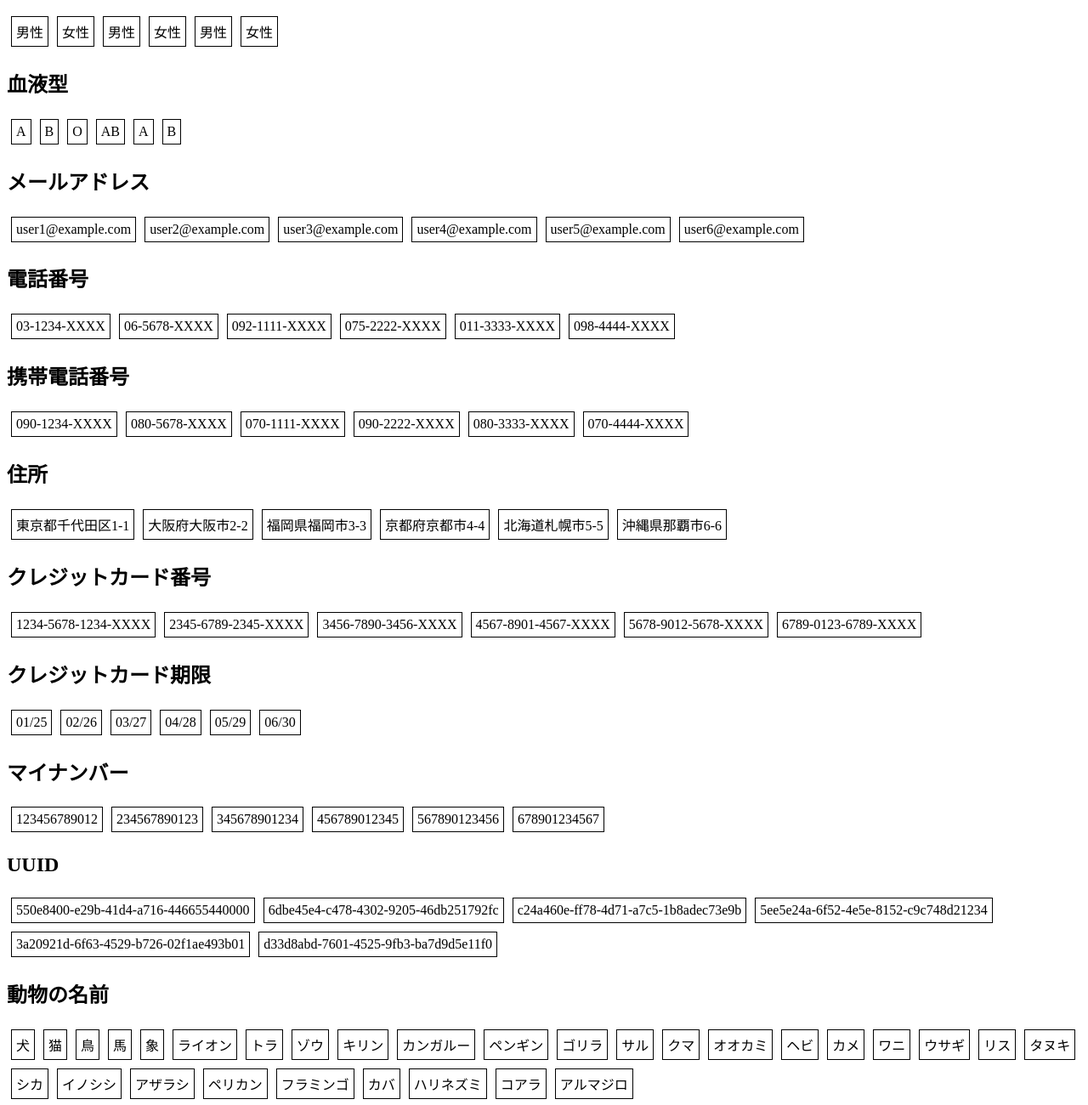
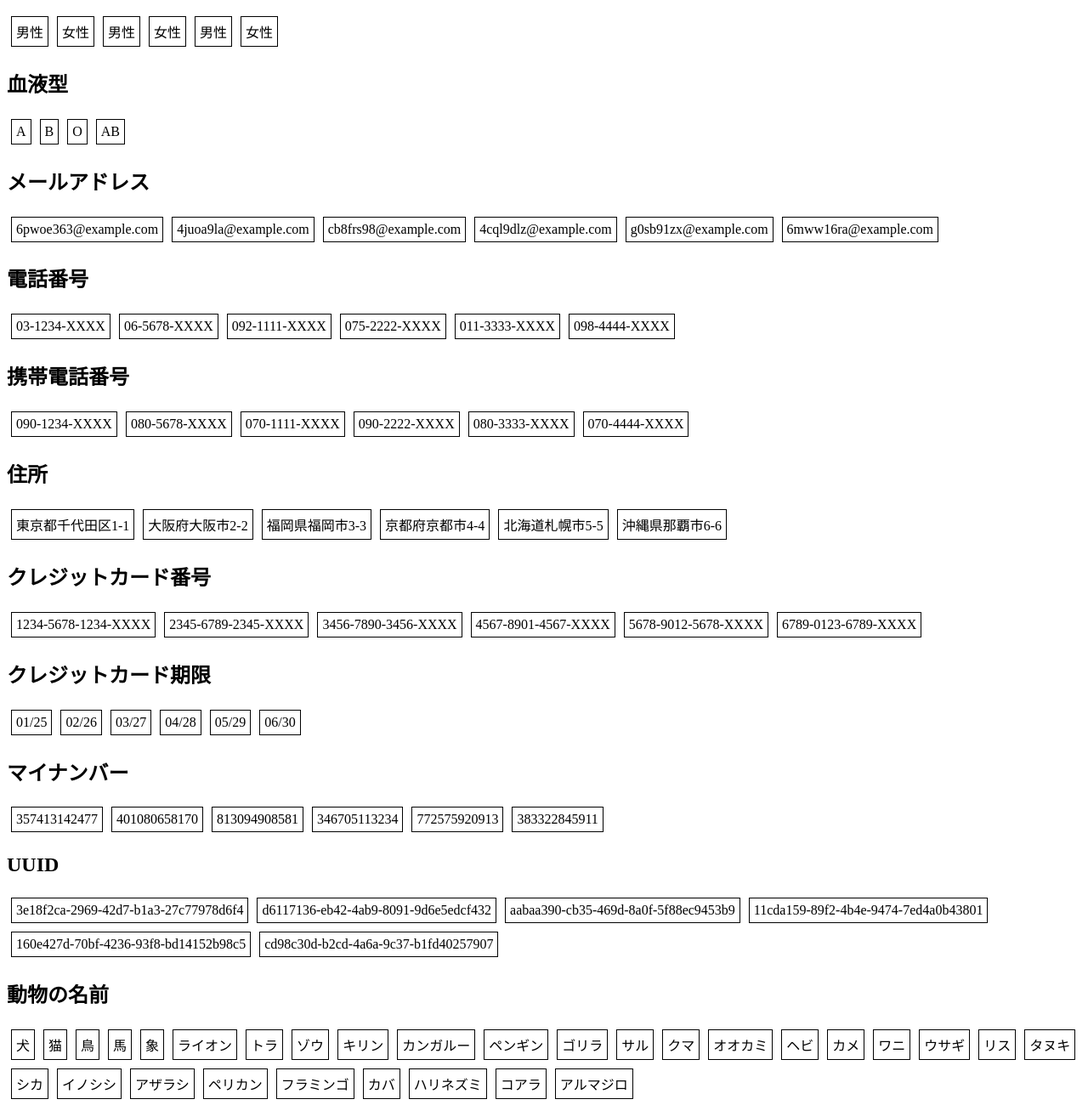
Before and after one commit to jun0222/issue-solving, a plain HTML site: page debug/index.html in a window 1280 px wide. Shown: the part 2860-4160 px from the top of the page at 85% size. Drawn offline with Linux system fonts and the light colour scheme.

Commit message:
feature: 乱数

```diff
--- a/debug/index.html
+++ b/debug/index.html
@@ -318,17 +318,25 @@
         "B",
         "O",
         "AB",
-        "A",
-        "B",
       ]);
-      createData(document.getElementById("emailContainer"), [
-        "user1@example.com",
-        "user2@example.com",
-        "user3@example.com",
-        "user4@example.com",
-        "user5@example.com",
-        "user6@example.com",
-      ]);
+      // email
+      function generateRandomString(length) {
+        const characters = "abcdefghijklmnopqrstuvwxyz0123456789";
+        let result = "";
+        for (let i = 0; i < length; i++) {
+          result += characters.charAt(
+            Math.floor(Math.random() * characters.length)
+          );
+        }
+        return result;
+      }
+      function generateRandomEmail() {
+        return `${generateRandomString(8)}@example.com`;
+      }
+      const emailData = Array.from({ length: 6 }, (_, i) =>
+        generateRandomEmail()
+      );
+      createData(document.getElementById("emailContainer"), emailData);
       createData(document.getElementById("phoneNumberContainer"), [
         "03-1234-XXXX",
         "06-5678-XXXX",
@@ -369,22 +377,34 @@
         "05/29",
         "06/30",
       ]);
-      createData(document.getElementById("myNumberContainer"), [
-        "123456789012",
-        "234567890123",
-        "345678901234",
-        "456789012345",
-        "567890123456",
-        "678901234567",
-      ]);
-      createData(document.getElementById("uuidContainer"), [
-        "550e8400-e29b-41d4-a716-446655440000",
-        "6dbe45e4-c478-4302-9205-46db251792fc",
-        "c24a460e-ff78-4d71-a7c5-1b8adec73e9b",
-        "5ee5e24a-6f52-4e5e-8152-c9c748d21234",
-        "3a20921d-6f63-4529-b726-02f1ae493b01",
-        "d33d8abd-7601-4525-9fb3-ba7d9d5e11f0",
-      ]);
+
+      // 12桁のランダムな数字
+      function generateRandom12Digits() {
+        return (
+          Math.floor(Math.random() * (999999999999 - 100000000000 + 1)) +
+          100000000000
+        );
+      }
+      const random12Digits = Array.from({ length: 6 }, () =>
+        generateRandom12Digits()
+      );
+      createData(document.getElementById("myNumberContainer"), random12Digits);
+
+      // uuid
+      function generateUUIDv4() {
+        return "xxxxxxxx-xxxx-4xxx-yxxx-xxxxxxxxxxxx".replace(
+          /[xy]/g,
+          function (c) {
+            var r = (Math.random() * 16) | 0,
+              v = c === "x" ? r : (r & 0x3) | 0x8;
+            return v.toString(16);
+          }
+        );
+      }
+      const uuids = Array.from({ length: 6 }, () => generateUUIDv4());
+      createData(document.getElementById("uuidContainer"), uuids);
+
+      // 動物
       createData(document.getElementById("animalNameContainer"), [
         "犬",
         "猫",
```
